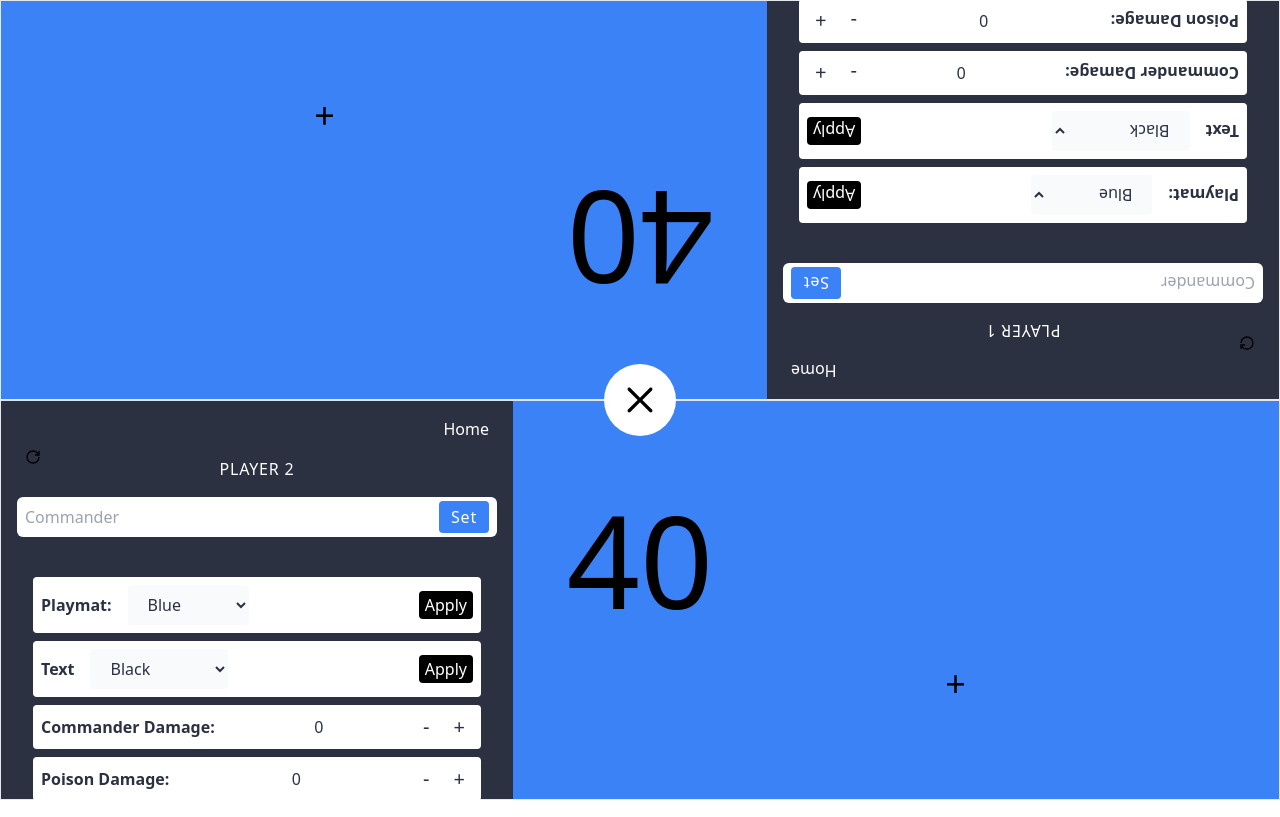
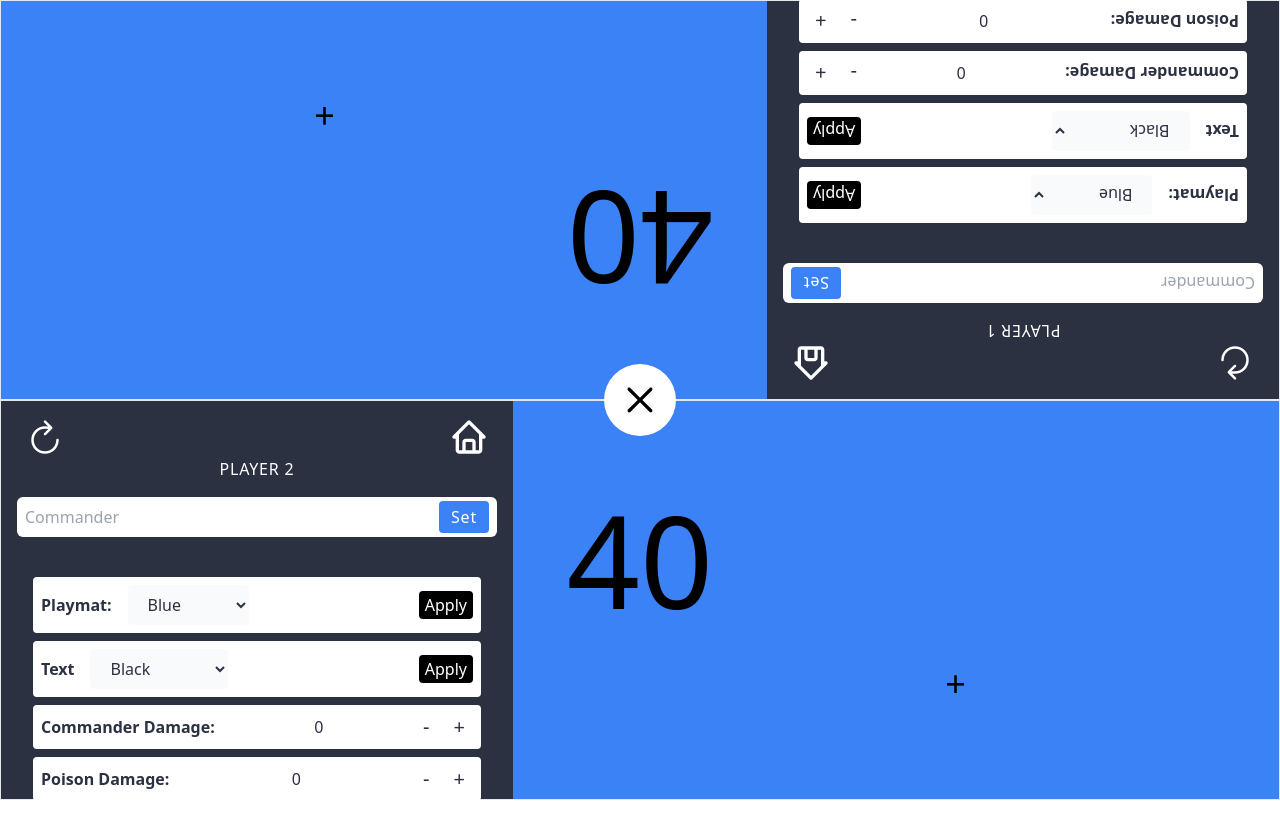
Before and after one commit to mdubelbeis/mtg-life-counter, a React (Vite) app: page /commander/two-players in a window 1280 px wide. Both pictures are taken after a click on the element 640 px from the left and 400 px from the top of the page. Built offline with nearby package versions, Linux system fonts and the light colour scheme.

Commit message:
added new icon for home link

```diff
--- a/src/components/MobileMenu.tsx
+++ b/src/components/MobileMenu.tsx
@@ -1,6 +1,5 @@
 import { useState } from "react";
 import { CgMenuGridR, CgClose } from "react-icons/cg";
-import { FaCog } from "react-icons/fa";
 
 interface MobileMenuProps {
   onClick: () => void;
--- a/src/components/ui/PlaymatHeader.tsx
+++ b/src/components/ui/PlaymatHeader.tsx
@@ -1,7 +1,8 @@
 import { useState } from "react";
 import { useDispatch } from "react-redux";
 import { Link } from "react-router-dom";
-import { GrPowerReset } from "react-icons/gr";
+import { IoRefresh } from "react-icons/io5";
+import { BiHome } from "react-icons/bi";
 import ApplyButton from "./ApplyButton";
 import DamageCounters from "../PlaymatHeader/DamageCounters";
 
@@ -113,10 +114,12 @@ const PlaymatHeader: React.FC<PlaymatHeaderProps> = ({
       } top-0 left-0 bg-[#2c3142] w-full text-white p-4 h-full flex flex-col items-center gap-6 max-w-lg`}
     >
       <div className="absolute top-4 left-6">
-        <GrPowerReset className="h-20" />
+        <IoRefresh className="w-10 h-10" />
       </div>
       <div className="absolute top-4 right-6">
-        <Link to="/">Home</Link>
+        <Link to="/">
+          <BiHome className="w-10 h-10" />
+        </Link>
       </div>
       <div
         className={`opacity-${opacity} flex flex-col justify-center w-full items-center gap-4 mt-10`}
```
